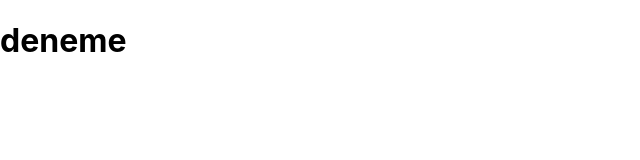
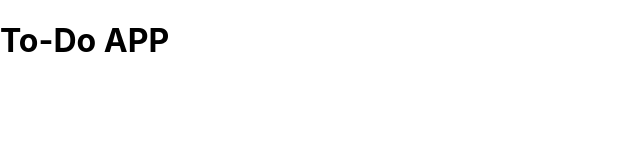
Before and after one commit to UTKUC3NGIZ/pinsoft-todo-app, a React (Create React App) app: page / in a window 1280 px wide. Shown: the top 160 px of the page, without its empty margins (0-640 px from the left). Built offline with nearby package versions, Linux system fonts and the light colour scheme.

Commit message:
Deneme 1
Updating header

```diff
--- a/src/App.js
+++ b/src/App.js
@@ -2,7 +2,7 @@
 function App() {
   return (
     <div className="App">
-     <h1>deneme</h1>
+     <h1>To-Do APP</h1>
     </div>
   );
 }
```
